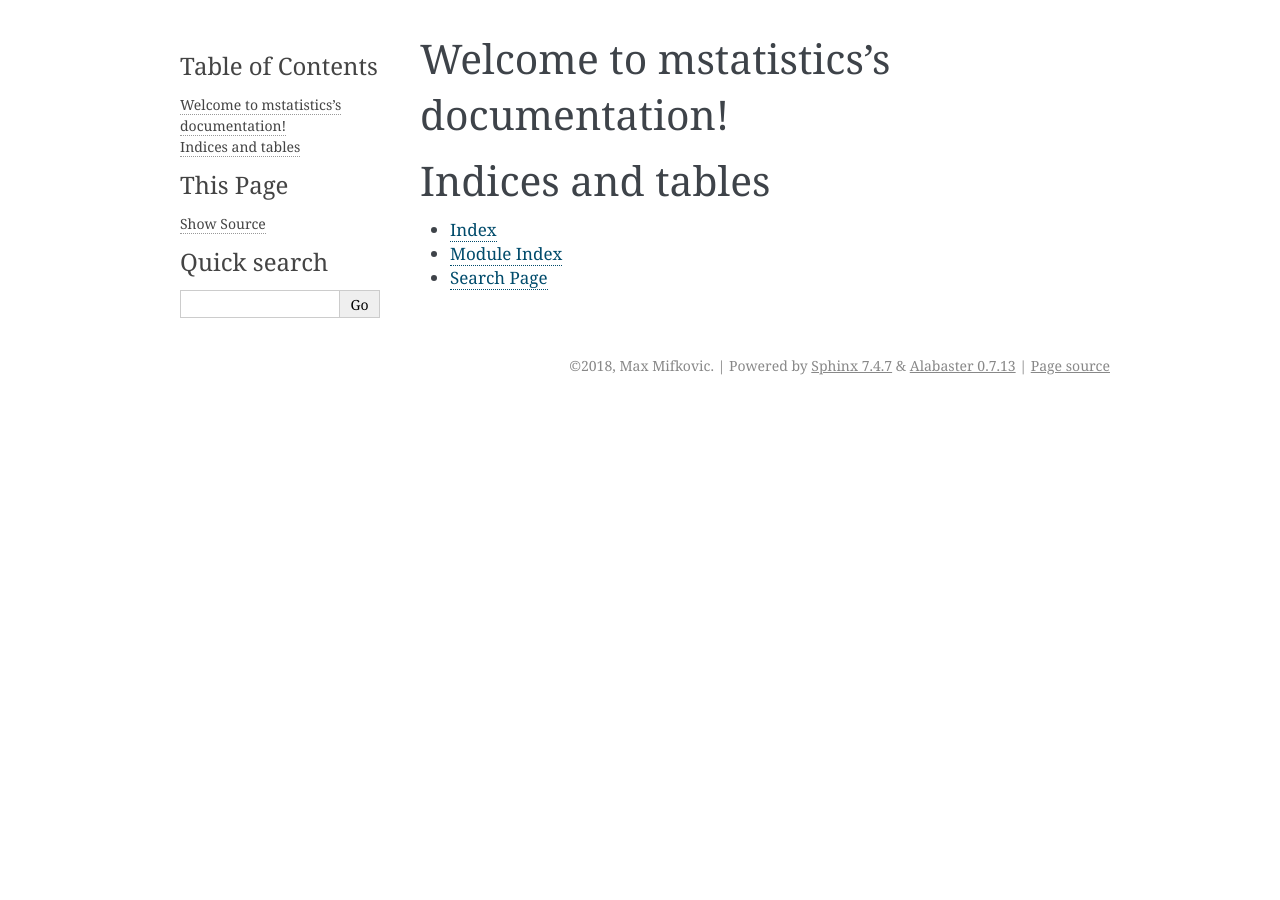
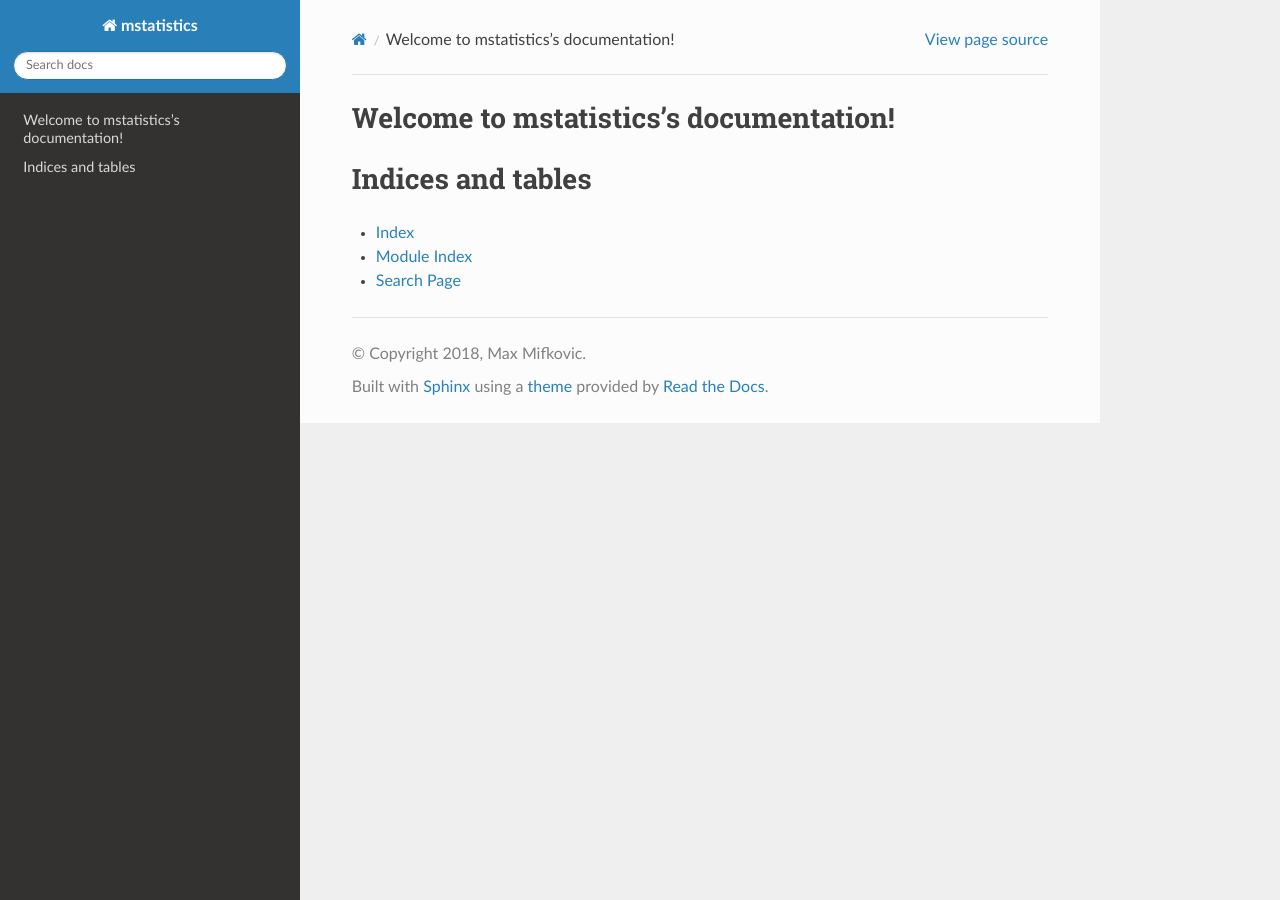
Before and after one commit to MaxMifkovic/mstatistics, a Sphinx documentation site: the page built from docs/source/index.rst, in a window 1280 px wide. Built offline with Sphinx 7.4.7 and the Read the Docs theme 2.0.0, drawn with Linux system fonts in a browser that asks for light colours.

Commit message:
Updated Sphinx conf.py to sphinx_rtd_theme

```diff
--- a/docs/source/conf.py
+++ b/docs/source/conf.py
@@ -83,13 +83,31 @@
 # The theme to use for HTML and HTML Help pages.  See the documentation for
 # a list of builtin themes.
 #
-html_theme = 'alabaster'
+#html_theme = 'alabaster'
+import sphinx_rtd_theme
+html_theme = 'sphinx_rtd_theme'
+html_theme_path = ['_themes',]
 
 # Theme options are theme-specific and customize the look and feel of a theme
 # further.  For a list of options available for each theme, see the
 # documentation.
 #
 # html_theme_options = {}
+html_theme_options = {
+    'canonical_url': '',
+    'analytics_id': '',
+    'logo_only': False,
+    'display_version': True,
+    'prev_next_buttons_location': 'bottom',
+    'style_external_links': False,
+    # This gives an unsupported warning: 'vcs_pageview_mode': '',
+    # Toc options
+    'collapse_navigation': True,
+    'sticky_navigation': True,
+    'navigation_depth': 4,
+    'includehidden': True,
+    'titles_only': False
+}
 
 # Add any paths that contain custom static files (such as style sheets) here,
 # relative to this directory. They are copied after the builtin static files,
```
